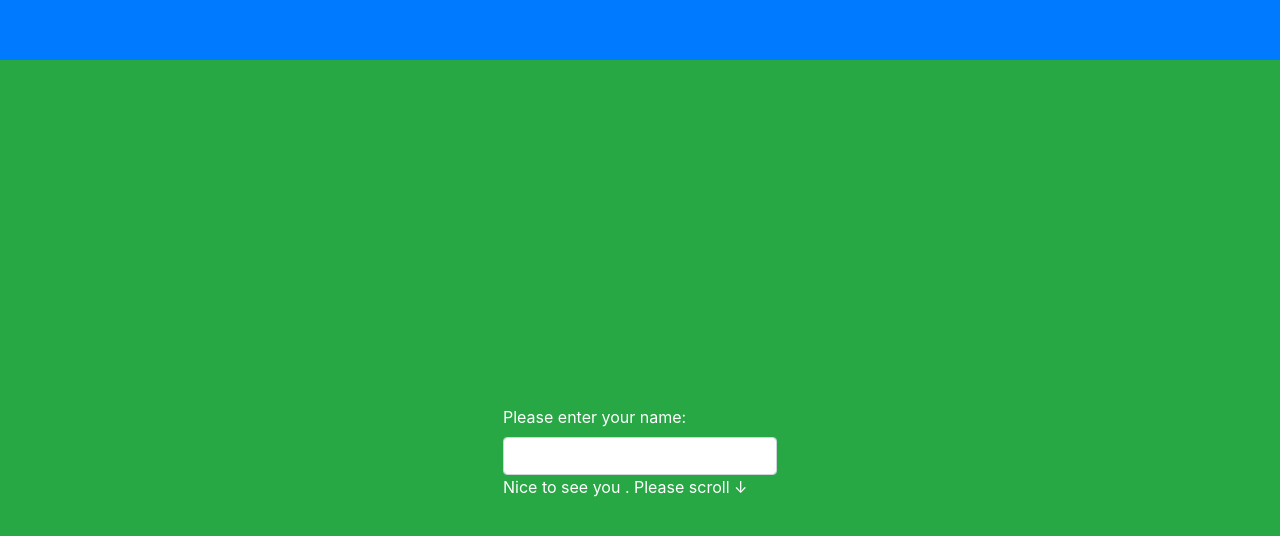
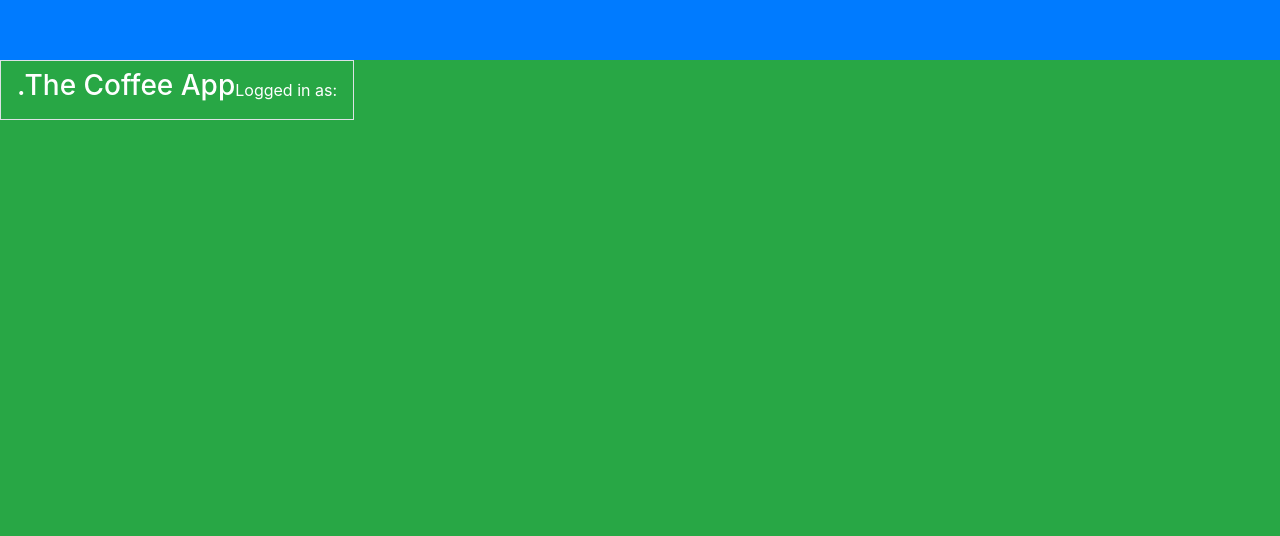
Before and after one commit to ekeraghossian/Coffee-App, an Angular app: page / in a window 1280 px wide. Shown: the part 1540-2076 px from the top of the page. Built offline with nearby package versions, Linux system fonts and the light colour scheme.

Commit message:
started the coffee select page

```diff
--- a/src/app/app.component.css
+++ b/src/app/app.component.css
@@ -5,3 +5,8 @@
     display: flex;
     align-items: center;
   }
+
+  .vertical-center2 {
+    min-height: 100%;  /* Fallback for browsers do NOT support vh unit */
+    min-height: 100vh; /* These two lines are counted as one :-)       */
+  }
--- a/src/app/app.component.html
+++ b/src/app/app.component.html
@@ -1,12 +1,12 @@
-<div class="container-fluid h-100 text-white">
+<div class="container-fluid text-white">
     <!--<h1>.Hello</h1>-->
     <div class="row h-100 justify-content-center align-items-center vertical-center bg-dark">
-        <h3>Welcome To The Coffee App</h3>
+        <h3>.Welcome To The Coffee App</h3>
     </div>
     <div class="row h-100 justify-content-center align-items-center vertical-center bg-primary">
-            <app-users></app-users>
+            <app-user></app-user>
     </div>
-    <div class="row h-100 justify-content-center align-items-center vertical-center bg-success">
-            <app-users></app-users>
+    <div class="row vertical-center2 bg-success">
+            <app-coffee-select></app-coffee-select>
     </div>
 </div>
--- a/src/app/app.module.ts
+++ b/src/app/app.module.ts
@@ -5,13 +5,15 @@ import { AppComponent } from './app.component';
 import { UserComponent } from './user/user.component';
 import { UsersComponent } from './users/users.component';
 import { LoginComponent } from './login/login.component';
+import { CoffeeSelectComponent } from './coffee-select/coffee-select.component';
 
 @NgModule({
   declarations: [
     AppComponent,
     UserComponent,
     UsersComponent,
-    LoginComponent
+    LoginComponent,
+    CoffeeSelectComponent
   ],
   imports: [
     BrowserModule
--- /dev/null
+++ b/src/app/coffee-select/coffee-select.component.html
@@ -0,0 +1,12 @@
+<nav class="navbar navbar-expand-lg border" style="width: 100%">
+    <ul class="navbar-nav mr-auto">
+  <div class="navbar-item" style="align-items: left;">
+      <h3>.The Coffee App</h3>
+  </div>
+</ul>
+<ul class="navbar-nav">
+    <div style="float: right;">
+        Logged in as:
+      </div>
+</ul>
+</nav>
--- /dev/null
+++ b/src/app/coffee-select/coffee-select.component.ts
@@ -0,0 +1,15 @@
+import { Component, OnInit } from '@angular/core';
+
+@Component({
+  selector: 'app-coffee-select',
+  templateUrl: './coffee-select.component.html',
+  styleUrls: ['./coffee-select.component.css']
+})
+export class CoffeeSelectComponent implements OnInit {
+
+  constructor() { }
+
+  ngOnInit() {
+  }
+
+}
```
Also changed, not shown: src/app/coffee-select/coffee-select.component.css (added), 1 other file (tests, documents, lock files or other folders).
